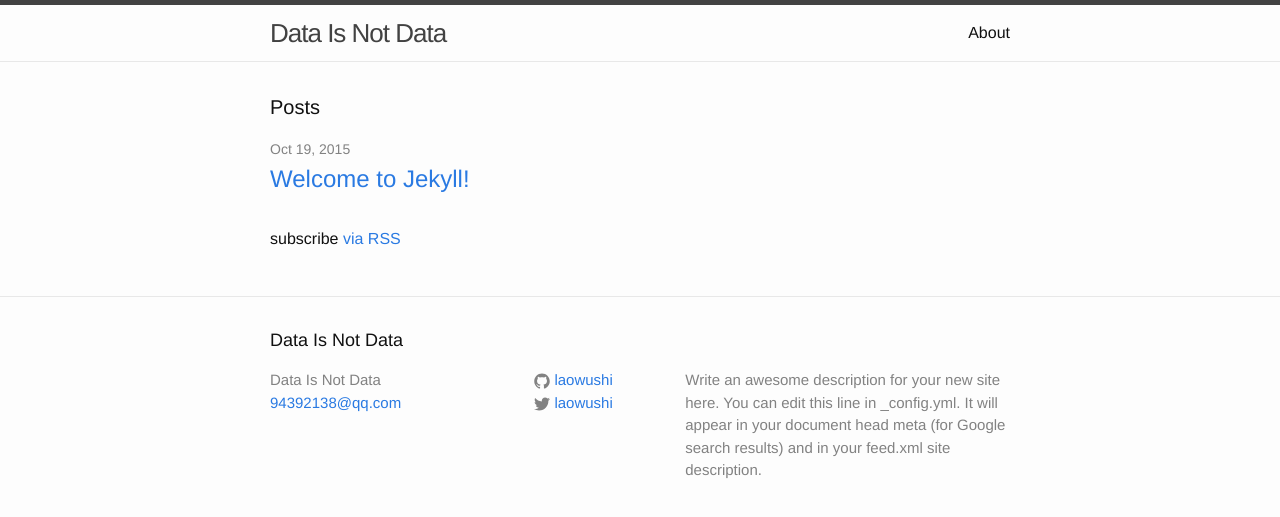
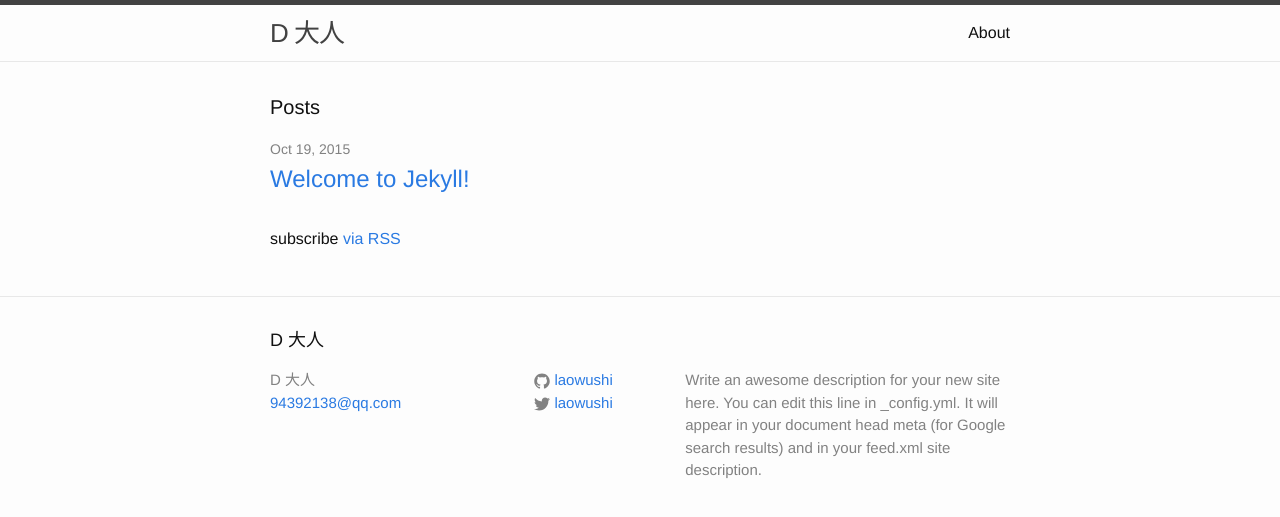
Before and after one commit to laowushi/laowushi.github.io, a Jekyll site: the page built from index.html, in a window 1280 px wide. Shown: the top 517 px of the page. Built offline with Jekyll 4.4.1, drawn with Linux system fonts in a browser that asks for light colours.

Commit message:
first post

```diff
--- a/_config.yml
+++ b/_config.yml
@@ -1,5 +1,5 @@
 # Site settings
-title: Data Is Not Data
+title: D 大人
 email: 94392138@qq.com
 description: > # this means to ignore newlines until "baseurl:"
   Write an awesome description for your new site here. You can edit this
```
